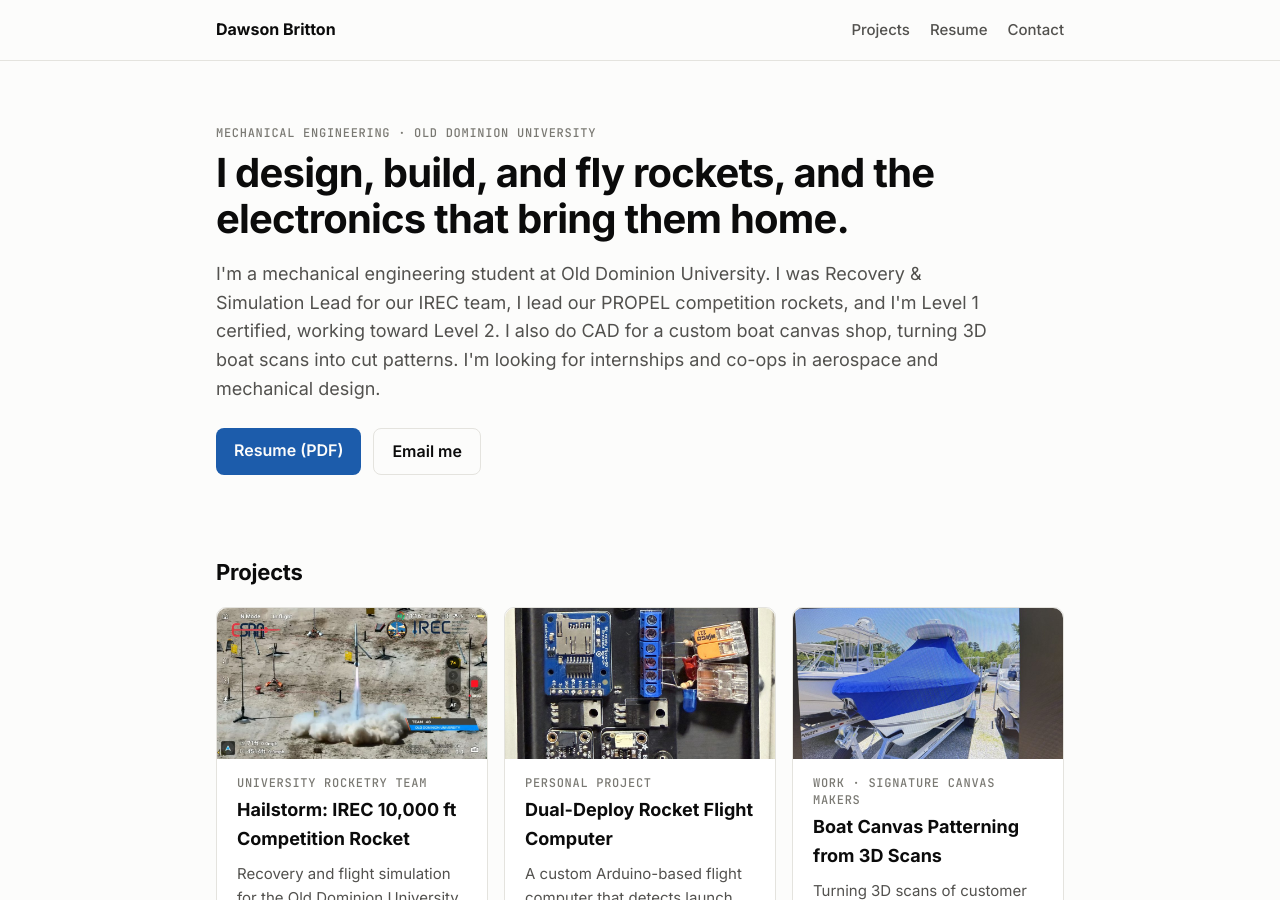
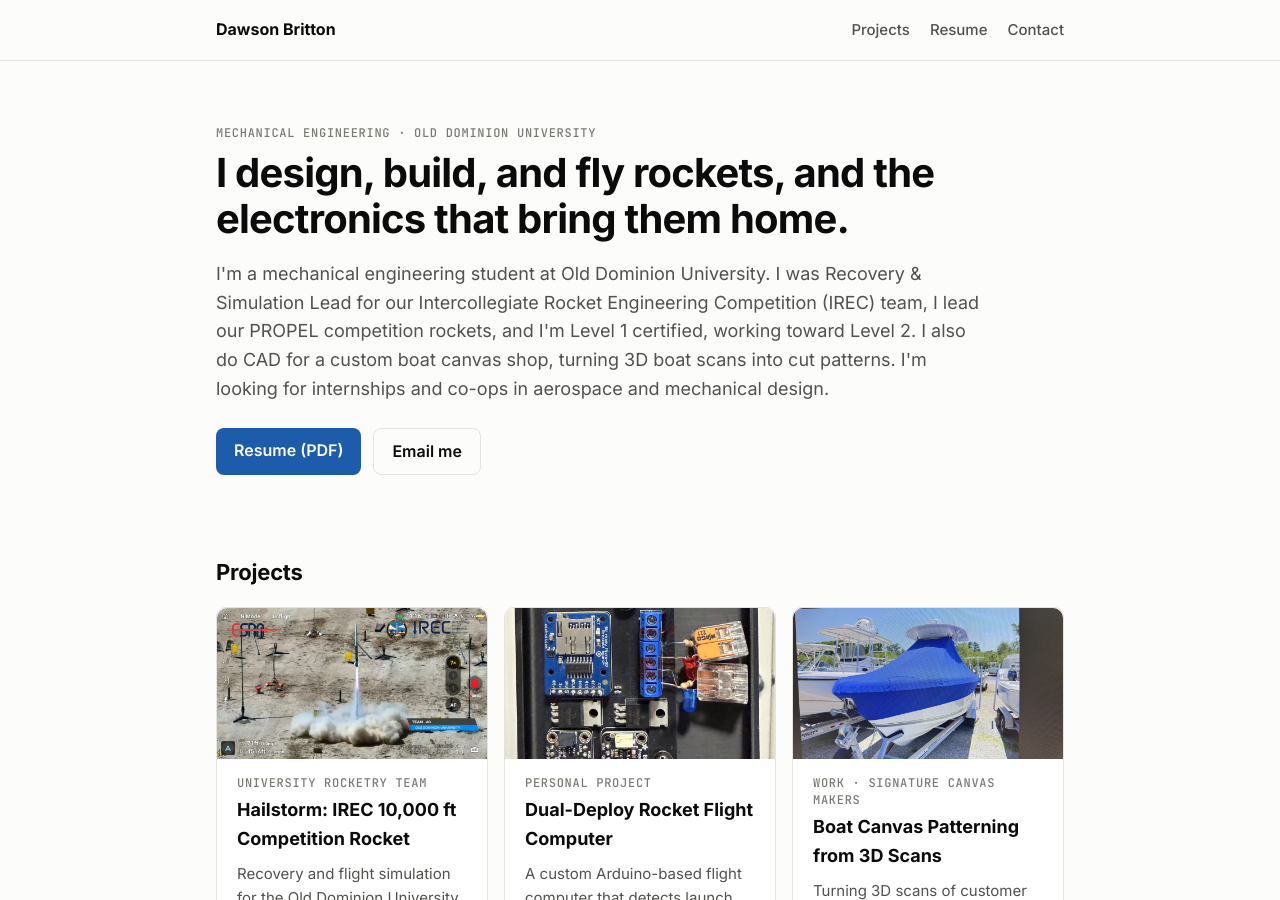
Before and after one commit to DawsonBritton/DawsonBritton.github.io, a Jekyll site: the page built from index.md, in a window 1280 px wide and 900 px high. Built offline with Jekyll 4.4.1, drawn with Linux system fonts in a browser that asks for light colours.

Commit message:
Use the full competition name
Co-Authored-By: Claude Opus 5.5 <noreply@anthropic.com>

```diff
--- a/index.md
+++ b/index.md
@@ -5,7 +5,7 @@ title: Dawson Britton
 <section class="hero">
   <p class="eyebrow">Mechanical Engineering · Old Dominion University</p>
   <h1>I design, build, and fly rockets, and the electronics that bring them home.</h1>
-  <p class="lede">I'm a mechanical engineering student at Old Dominion University. I was Recovery &amp; Simulation Lead for our IREC team, I lead our PROPEL competition rockets, and I'm Level 1 certified, working toward Level 2. I also do CAD for a custom boat canvas shop, turning 3D boat scans into cut patterns. I'm looking for internships and co-ops in aerospace and mechanical design.</p>
+  <p class="lede">I'm a mechanical engineering student at Old Dominion University. I was Recovery &amp; Simulation Lead for our Intercollegiate Rocket Engineering Competition (IREC) team, I lead our PROPEL competition rockets, and I'm Level 1 certified, working toward Level 2. I also do CAD for a custom boat canvas shop, turning 3D boat scans into cut patterns. I'm looking for internships and co-ops in aerospace and mechanical design.</p>
   <p class="cta">
     <a class="btn" href="{{ '/assets/Dawson_Britton_Resume.pdf' | relative_url }}">Resume (PDF)</a>
     <a class="btn ghost" href="mailto:{{ site.email }}">Email me</a>
```
Also changed, not shown: 1 other file.
